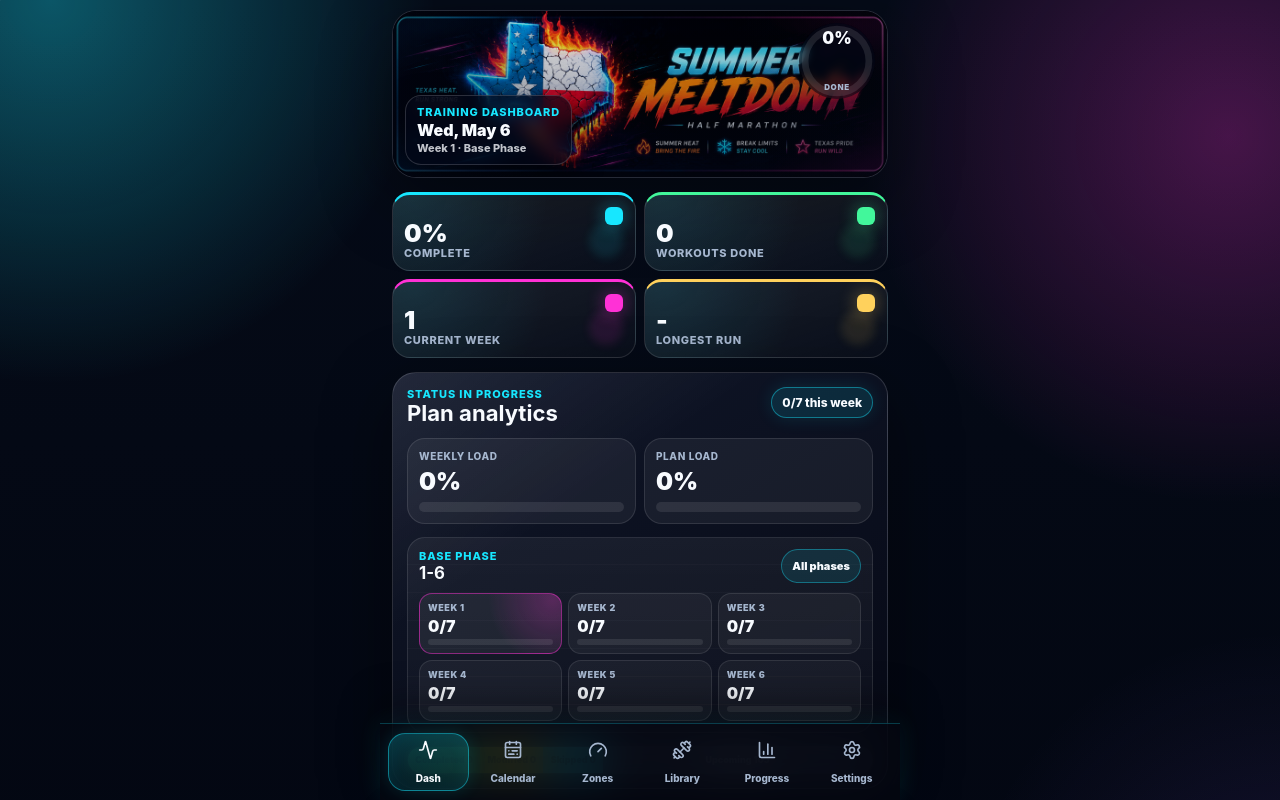
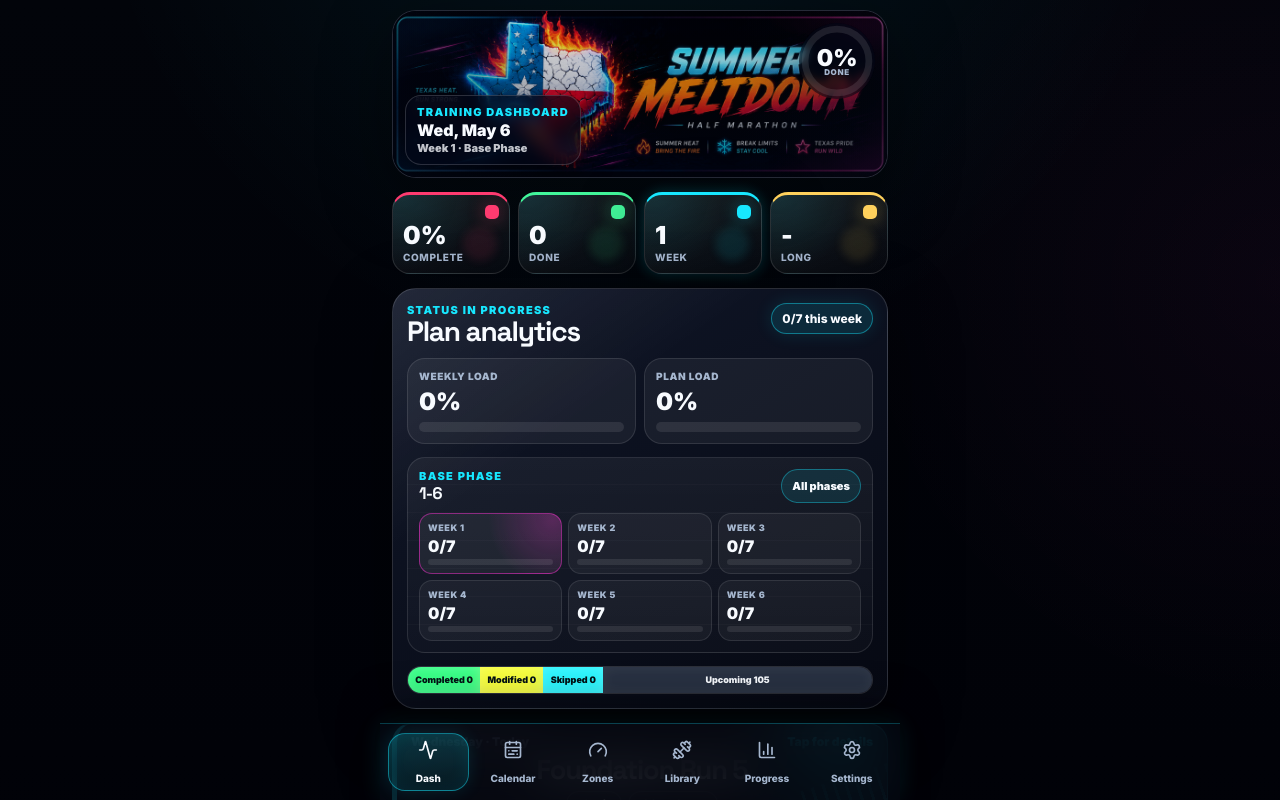
Before and after one commit to NancyCu/half-ass, a React (Vite) app: page / in a window 1280 px wide. Shown: the top 800 px of the page. Built offline with nearby package versions, Linux system fonts and the light colour scheme.

Commit message:
Polish dark training dashboard flows

```diff
--- a/src/components/ProgressSummary.tsx
+++ b/src/components/ProgressSummary.tsx
@@ -1,15 +1,37 @@
+import type { CSSProperties } from 'react'
 import type { useProgress } from '../hooks/useProgress'
+import type { WorkoutLibraryEntry } from '../data/workoutLibrary'
 
 type Summary = ReturnType<typeof useProgress>['summary']
+type AccentTone = WorkoutLibraryEntry['color'] | 'magenta'
 
 const metrics = [
   { key: 'complete', label: 'Complete', tone: 'cyan' },
-  { key: 'done', label: 'Workouts done', tone: 'green' },
-  { key: 'week', label: 'Current week', tone: 'magenta' },
-  { key: 'longest', label: 'Longest run', tone: 'gold' },
+  { key: 'done', label: 'Done', tone: 'green' },
+  { key: 'week', label: 'Week', tone: 'magenta' },
+  { key: 'longest', label: 'Long', tone: 'gold' },
 ] as const
 
-export function ProgressSummary({ summary, currentWeek }: { summary: Summary; currentWeek: number }) {
+function progressColor(percent: number) {
+  const clamped = Math.max(0, Math.min(100, percent)) / 100
+  const start = { r: 255, g: 59, b: 112 }
+  const end = { r: 66, g: 247, b: 155 }
+  const r = Math.round(start.r + (end.r - start.r) * clamped)
+  const g = Math.round(start.g + (end.g - start.g) * clamped)
+  const b = Math.round(start.b + (end.b - start.b) * clamped)
+  return `rgb(${r}, ${g}, ${b})`
+}
+
+export function ProgressSummary({
+  summary,
+  currentWeek,
+  currentWeekTone = 'magenta',
+}: {
+  summary: Summary
+  currentWeek: number
+  currentWeekTone?: AccentTone
+}) {
+  const completeTone = progressColor(summary.percentage)
   const values = {
     complete: `${summary.percentage}%`,
     done: summary.completed,
@@ -19,13 +41,24 @@ export function ProgressSummary({ summary, currentWeek }: { summary: Summary; cu
 
   return (
     <section className="summary-grid" aria-label="Progress summary">
-      {metrics.map((metric) => (
-        <div className={`stat-card ${metric.tone}`} key={metric.key}>
-          <span className="stat-icon" aria-hidden="true" />
-          <strong>{values[metric.key]}</strong>
-          <p>{metric.label}</p>
-        </div>
-      ))}
+      {metrics.map((metric) => {
+        const style = metric.key === 'complete'
+          ? { '--tone': completeTone } as CSSProperties
+          : undefined
+        const className = metric.key === 'week'
+          ? `stat-card current-week ${currentWeekTone}`
+          : metric.key === 'complete'
+            ? 'stat-card progress-complete'
+            : `stat-card ${metric.tone}`
+
+        return (
+          <div className={className} style={style} key={metric.key}>
+            <span className="stat-icon" aria-hidden="true" />
+            <strong>{values[metric.key]}</strong>
+            <p>{metric.label}</p>
+          </div>
+        )
+      })}
     </section>
   )
 }
--- a/src/index.css
+++ b/src/index.css
@@ -1,7 +1,13 @@
+@import url('https://fonts.googleapis.com/css2?family=Inter:wght@400;500;600;700;800;900&family=Space+Grotesk:wght@500;600;700&display=swap');
+
 * { box-sizing: border-box; }
 
+html {
+  scroll-behavior: smooth;
+}
+
 :root {
-  --bg: #030712;
+  --bg: #02040a;
   --panel: rgba(12, 18, 33, 0.82);
   --panel-2: rgba(20, 28, 47, 0.76);
   --text: #f8fbff;
@@ -25,7 +31,7 @@
   --shadow: 0 22px 70px rgba(0, 0, 0, 0.42);
   color: var(--text);
   background: var(--bg);
-  font-family: Inter, ui-sans-serif, system-ui, -apple-system, BlinkMacSystemFont, "Segoe UI", sans-serif;
+  font-family: 'Inter', ui-sans-serif, system-ui, -apple-system, BlinkMacSystemFont, "Segoe UI", sans-serif;
   font-synthesis: none;
   text-rendering: optimizeLegibility;
   -webkit-font-smoothing: antialiased;
@@ -53,12 +59,10 @@ body {
   min-height: 100svh;
   overflow-x: hidden;
   background:
-    linear-gradient(125deg, rgba(255, 255, 255, 0.035) 0 1px, transparent 1px 42px),
-    radial-gradient(circle at 4% 0%, rgba(23, 231, 255, 0.34), transparent 24rem),
-    radial-gradient(circle at 96% 8%, rgba(255, 49, 214, 0.26), transparent 23rem),
-    radial-gradient(circle at 52% 92%, rgba(255, 180, 72, 0.22), transparent 24rem),
-    radial-gradient(circle at 100% 56%, rgba(143, 92, 255, 0.13), transparent 20rem),
-    linear-gradient(180deg, #050b18 0%, #030712 52%, #070814 100%);
+    radial-gradient(circle at 50% -12%, rgba(23, 231, 255, 0.08), transparent 30%),
+    radial-gradient(circle at 100% 18%, rgba(255, 49, 214, 0.035), transparent 24%),
+    linear-gradient(180deg, #02040a 0%, #010208 48%, #000104 100%);
+  font-family: 'Inter', ui-sans-serif, system-ui, -apple-system, BlinkMacSystemFont, "Segoe UI", sans-serif;
 }
 
 body::before {
@@ -67,11 +71,11 @@ body::before {
   inset: 0;
   z-index: -1;
   pointer-events: none;
-  opacity: 0.38;
-  background:
-    repeating-linear-gradient(155deg, transparent 0 14px, rgba(23, 231, 255, 0.05) 15px, transparent 16px 34px),
-    linear-gradient(90deg, transparent 0 9%, rgba(255, 63, 211, 0.05) 10%, transparent 12% 100%);
-  mask-image: linear-gradient(180deg, #000 0%, rgba(0, 0, 0, 0.55) 58%, transparent 100%);
+  opacity: 0.04;
+  background:
+    linear-gradient(125deg, rgba(255, 255, 255, 0.65) 0 1px, transparent 1px 42px),
+    repeating-linear-gradient(155deg, transparent 0 18px, rgba(23, 231, 255, 0.34) 19px, transparent 20px 46px);
+  mask-image: linear-gradient(180deg, #000 0%, rgba(0, 0, 0, 0.55) 62%, transparent 100%);
 }
 
 :root[data-theme='print'] body {
@@ -94,21 +98,39 @@ button {
   cursor: pointer;
 }
 
-h1, h2, p {
+h1, h2, h3, p {
   margin: 0;
 }
 
 h1 {
-  font-size: clamp(2rem, 9vw, 3.2rem);
-  line-height: 0.98;
-  letter-spacing: 0;
-  font-weight: 900;
+  font-family: 'Space Grotesk', 'Inter', ui-sans-serif, system-ui, sans-serif;
+  font-size: clamp(42px, 12vw, 64px);
+  line-height: 0.95;
+  letter-spacing: -0.05em;
+  font-weight: 700;
 }
 
 h2 {
-  font-size: clamp(1.15rem, 5vw, 1.38rem);
-  line-height: 1.12;
-  letter-spacing: 0;
+  font-family: 'Space Grotesk', 'Inter', ui-sans-serif, system-ui, sans-serif;
+  font-size: clamp(22px, 6vw, 28px);
+  line-height: 1;
+  letter-spacing: -0.045em;
+  font-weight: 700;
+}
+
+h3,
+.hero-title,
+.page-title,
+.workout-title,
+.card-title,
+.month-agenda-card > strong,
+.dashboard-workout-tile > strong,
+.dashboard-day-row > strong,
+.block-day-row > strong,
+.library-card h2,
+.today-card h1 {
+  font-family: 'Space Grotesk', 'Inter', ui-sans-serif, system-ui, sans-serif;
+  letter-spacing: -0.045em;
 }
 
 .app-shell {
@@ -139,8 +161,8 @@ h2 {
 .eyebrow {
   color: var(--cyan);
   font-size: 11px;
-  font-weight: 800;
-  letter-spacing: 0.08em;
+  font-weight: 900;
+  letter-spacing: 0.12em;
   text-transform: uppercase;
 }
 
@@ -421,25 +443,35 @@ h2 {
 }
 
 .dashboard-ring circle + circle {
-  stroke: var(--cyan);
+  stroke: var(--progress-tone, var(--cyan));
   stroke-linecap: round;
-  filter: drop-shadow(0 0 10px rgba(23, 231, 255, 0.7));
+  filter: drop-shadow(0 0 10px color-mix(in srgb, var(--progress-tone, var(--cyan)) 70%, transparent));
 }
 
 .dashboard-ring strong {
-  color: var(--text);
-  font-size: 1.05rem;
+  position: absolute;
+  top: 50%;
+  left: 50%;
+  z-index: 1;
+  color: var(--text);
+  font-size: 1.45rem;
   line-height: 1;
   font-weight: 950;
+  transform: translate(-50%, -62%);
 }
 
 .dashboard-ring span {
-  margin-top: 22px;
+  position: absolute;
+  top: 58%;
+  left: 50%;
+  z-index: 1;
+  margin-top: 0;
   color: var(--muted);
   font-size: 8px;
   font-weight: 900;
   letter-spacing: 0.08em;
   text-transform: uppercase;
+  transform: translateX(-50%);
 }
 
 .dashboard-topline,
@@ -1269,19 +1301,26 @@ input:focus {
 }
 
 .block-day-row.cyan,
-.roadmap-meter span.cyan { --tone: var(--cyan); }
+.roadmap-meter span.cyan,
+.roadmap-meter i.cyan { --tone: var(--cyan); }
 .block-day-row.green,
-.roadmap-meter span.green { --tone: var(--green); }
+.roadmap-meter span.green,
+.roadmap-meter i.green { --tone: var(--green); }
 .block-day-row.purple,
-.roadmap-meter span.purple { --tone: var(--magenta); }
+.roadmap-meter span.purple,
+.roadmap-meter i.purple { --tone: var(--magenta); }
 .block-day-row.orange,
-.roadmap-meter span.orange { --tone: var(--orange); }
+.roadmap-meter span.orange,
+.roadmap-meter i.orange { --tone: var(--orange); }
 .block-day-row.gold,
 .roadmap-meter span.gold,
+.roadmap-meter i.gold,
 .block-day-row.race,
-.roadmap-meter span.race { --tone: var(--gold); }
+.roadmap-meter span.race,
+.roadmap-meter i.race { --tone: var(--gold); }
 .block-day-row.gray,
-.roadmap-meter span.gray { --tone: var(--gray); }
+.roadmap-meter span.gray,
+.roadmap-meter i.gray { --tone: var(--gray); }
 
 .block-day-date {
   color: var(--muted);
@@ -1333,16 +1372,40 @@ input:focus {
   gap: 5px;
 }
 
-.roadmap-meter span {
+.roadmap-meter span,
+.roadmap-meter i {
+  display: block;
   min-height: 13px;
   border-radius: 999px;
   background: color-mix(in srgb, var(--tone) 62%, rgba(255, 255, 255, 0.08));
   opacity: 0.55;
 }
 
-.roadmap-meter span.completed {
+.roadmap-meter span.completed,
+.roadmap-meter i.completed {
   opacity: 1;
   box-shadow: 0 0 14px color-mix(in srgb, var(--tone) 42%, transparent);
+}
+
+.roadmap-week-drill {
+  display: grid;
+  gap: 12px;
+  width: 100%;
+  border: 0;
+  padding: 0;
+  color: inherit;
+  background: transparent;
+  text-align: left;
+}
+
+.roadmap-detail-flow {
+  display: grid;
+  gap: 12px;
+  animation: smoothReveal 220ms ease both;
+}
+
+.roadmap-back-button {
+  width: 100%;
 }
 
 .roadmap-open-button {
@@ -1445,13 +1508,116 @@ dd {
   box-shadow: 0 0 20px color-mix(in srgb, var(--tone) 34%, transparent);
 }
 
+.library-stack {
+  display: grid;
+  gap: 12px;
+}
+
+.library-index {
+  display: grid;
+  grid-template-columns: repeat(2, minmax(0, 1fr));
+  gap: 8px;
+}
+
+.library-index-card {
+  --tone: var(--cyan);
+  min-width: 0;
+  display: grid;
+  gap: 7px;
+  min-height: 116px;
+  padding: 12px;
+  border: 1px solid color-mix(in srgb, var(--tone) 38%, rgba(255, 255, 255, 0.12));
+  border-top: 4px solid var(--tone);
+  border-radius: 20px;
+  color: var(--text);
+  background:
+    radial-gradient(circle at 88% 10%, color-mix(in srgb, var(--tone) 22%, transparent), transparent 5rem),
+    linear-gradient(145deg, rgba(255, 255, 255, 0.07), rgba(255, 255, 255, 0.028));
+  text-align: left;
+  box-shadow: 0 14px 34px rgba(0, 0, 0, 0.24);
+  transition: transform 180ms ease, border-color 180ms ease, box-shadow 180ms ease, background 180ms ease;
+}
+
+.library-index-card.selected {
+  border-color: color-mix(in srgb, var(--tone) 78%, #ffffff 14%);
+  background:
+    radial-gradient(circle at 88% 12%, color-mix(in srgb, var(--tone) 34%, transparent), transparent 6rem),
+    linear-gradient(145deg, color-mix(in srgb, var(--tone) 16%, transparent), rgba(255, 255, 255, 0.04));
+  box-shadow: 0 18px 44px rgba(0, 0, 0, 0.32), 0 0 28px color-mix(in srgb, var(--tone) 28%, transparent);
+}
+
+.library-index-card.cyan { --tone: var(--cyan); }
+.library-index-card.green { --tone: var(--green); }
+.library-index-card.purple { --tone: var(--magenta); }
+.library-index-card.orange { --tone: var(--orange); }
+.library-index-card.gold,
+.library-index-card.race { --tone: var(--gold); }
+.library-index-card.gray { --tone: var(--gray); }
+
+.library-index-card strong {
+  min-width: 0;
+  color: var(--text);
+  font-family: 'Space Grotesk', 'Inter', ui-sans-serif, system-ui, sans-serif;
+  font-size: clamp(1.05rem, 4.7vw, 1.35rem);
+  line-height: 1;
+  letter-spacing: -0.04em;
+}
+
+.library-index-card em {
+  color: var(--muted);
+  font-size: 11px;
+  font-style: normal;
+  font-weight: 900;
+  letter-spacing: 0.06em;
+  text-transform: uppercase;
+}
+
+.library-detail-card {
+  animation: smoothReveal 220ms ease both;
+}
+
+.library-variant-list {
+  display: grid;
+  gap: 8px;
+}
+
+.library-variant-list > div {
+  display: flex;
+  flex-wrap: wrap;
+  gap: 7px;
+}
+
+.library-variant-list span {
+  border: 1px solid color-mix(in srgb, var(--tone) 36%, rgba(255, 255, 255, 0.12));
+  border-radius: 999px;
+  padding: 7px 9px;
+  color: var(--text);
+  background: rgba(0, 0, 0, 0.17);
+  font-size: 12px;
+  font-weight: 850;
+}
+
+@keyframes smoothReveal {
+  from {
+    opacity: 0;
+    transform: translateY(8px);
+  }
+  to {
+    opacity: 1;
+    transform: translateY(0);
+  }
+}
+
 .summary-grid {
-  grid-template-columns: repeat(2, minmax(0, 1fr));
+  grid-template-columns: repeat(4, minmax(0, 1fr));
+  gap: 8px;
 }
 
 .stat-card {
   position: relative;
   overflow: hidden;
+  min-height: 76px;
+  padding: 10px;
   border-top: 3px solid var(--tone, var(--cyan));
 }
 
@@ -1471,25 +1637,48 @@ dd {
 .stat-card.green { --tone: var(--green); }
 .stat-card.magenta { --tone: var(--magenta); }
 .stat-card.gold { --tone: var(--gold); }
+.stat-card.purple { --tone: var(--magenta); }
+.stat-card.orange { --tone: var(--orange); }
+.stat-card.gray { --tone: var(--gray); }
+.stat-card.race { --tone: var(--gold); }
 
 .stat-card strong {
   display: block;
-  margin-top: 16px;
-  color: var(--text);
-  font-size: 1.55rem;
+  margin-top: 18px;
+  color: var(--text);
+  font-size: clamp(1.18rem, 4.8vw, 1.55rem);
   line-height: 1;
   font-weight: 950;
 }
 
+.stat-card p {
+  margin-top: 4px;
+  font-size: 10px;
+  line-height: 1.1;
+}
+
 .stat-icon {
   position: absolute;
-  top: 12px;
-  right: 12px;
-  width: 18px;
-  height: 18px;
-  border-radius: 6px;
+  top: 10px;
+  right: 10px;
+  width: 14px;
+  height: 14px;
+  border-radius: 5px;
   background: var(--tone, var(--cyan));
   box-shadow: 0 0 18px color-mix(in srgb, var(--tone, var(--cyan)) 45%, transparent);
+}
+
+.stat-card.current-week {
+  animation: currentWeekStatPulse 1.9s ease-in-out infinite;
+}
+
+@keyframes currentWeekStatPulse {
+  0%, 100% {
+    box-shadow: var(--shadow), 0 0 14px color-mix(in srgb, var(--tone) 22%, transparent);
+  }
+  50% {
+    box-shadow: var(--shadow), 0 0 34px color-mix(in srgb, var(--tone) 48%, transparent);
+  }
 }
 
 .progress-panel {
@@ -1793,13 +1982,13 @@ dd {
 .dashboard-workout-tile {
   position: relative;
   display: grid;
-  gap: 9px;
+  gap: 7px;
   width: 100%;
   overflow: hidden;
   border: 1px solid rgba(23, 231, 255, 0.28);
   border-left: 5px solid var(--cyan);
   border-radius: 20px;
-  padding: 13px 14px;
+  padding: 10px 14px;
   color: var(--text);
   background:
     radial-gradient(circle at 92% 14%, rgba(23, 231, 255, 0.2), transparent 8rem),
@@ -1845,7 +2034,7 @@ dd {
 .dashboard-workout-tile > strong {
   display: block;
   color: var(--text);
-  font-size: clamp(1.45rem, 7vw, 2rem);
+  font-size: clamp(1.25rem, 5.8vw, 1.7rem);
   line-height: 1.05;
   font-weight: 950;
   text-align: center;
@@ -1863,17 +2052,17 @@ dd {
 }
 
 .workout-tile-quick-facts > span {
-  min-height: 30px;
+  min-height: 26px;
   display: inline-flex;
   align-items: center;
   justify-content: center;
   min-width: 0;
-  padding: 6px 9px;
+  padding: 5px 8px;
   border: 1px solid rgba(255, 255, 255, 0.1);
   border-radius: 999px;
   background: rgba(0, 0, 0, 0.16);
   color: var(--text);
-  font-size: 12px;
+  font-size: 11px;
   font-weight: 900;
   line-height: 1.2;
 }
--- a/src/pages/Calendar.tsx
+++ b/src/pages/Calendar.tsx
@@ -113,6 +113,7 @@ export function Calendar({
   const currentBlock = Math.floor((currentWeek - 1) / 4)
   const [mode, setMode] = useState<CalendarMode>('month')
   const [visibleMonth, setVisibleMonth] = useState(() => new Date())
+  const [selectedRoadmapWeek, setSelectedRoadmapWeek] = useState<WeekPlan | null>(null)
 
   const monthDays = useMemo(() => buildMonthDays(visibleMonth, week1Start), [visibleMonth, week1Start])
   const monthWorkouts = useMemo(
@@ -150,9 +151,9 @@ export function Calendar({
       </header>
 
       <div className="segmented-control sticky-control calendar-view-control" role="group" aria-label="Calendar layout">
-        <button className={mode === 'week' ? 'selected' : ''} type="button" onClick={() => setMode('week')}>Week</button>
-        <button className={mode === 'month' ? 'selected' : ''} type="button" onClick={() => setMode('month')}>Month</button>
-        <button className={mode === 'block' ? 'selected' : ''} type="button" onClick={() => setMode('block')}>4-week</button>
+        <button className={mode === 'week' ? 'selected' : ''} type="button" onClick={() => { setSelectedRoadmapWeek(null); setMode('week') }}>Week</button>
+        <button className={mode === 'month' ? 'selected' : ''} type="button" onClick={() => { setSelectedRoadmapWeek(null); setMode('month') }}>Month</button>
+        <button className={mode === 'block' ? 'selected' : ''} type="button" onClick={() => { setSelectedRoadmapWeek(null); setMode('block') }}>4-week</button>
         <button className={mode === 'full' ? 'selected' : ''} type="button" onClick={() => setMode('full')}>Full</button>
       </div>
 
@@ -286,29 +287,38 @@ export function Calendar({
         <section className="roadmap-list" aria-label="Full 15-week training roadmap">
           <div className="month-section-heading">
             <p className="eyebrow">Program roadmap</p>
-            <h2>15 weeks at a glance</h2>
+            <h2>{selectedRoadmapWeek ? `Week ${selectedRoadmapWeek.week} details` : '15 weeks at a glance'}</h2>
           </div>
-          {trainingPlan.map((week) => {
+          {selectedRoadmapWeek ? (
+            <div className="roadmap-detail-flow">
+              <button className="secondary-button roadmap-back-button" type="button" onClick={() => setSelectedRoadmapWeek(null)}>
+                <ChevronLeft size={18} aria-hidden="true" /> Back to 15 weeks
+              </button>
+              <WeekCard week={selectedRoadmapWeek} week1Start={week1Start} progress={progressApi.progress} onOpenWorkout={onOpenWorkout} />
+            </div>
+          ) : trainingPlan.map((week) => {
             const keyRun = keyWorkout(week)
             const completed = completedCount(week, progressApi)
             return (
               <section className={`roadmap-week-card ${phaseClass(week)} ${week.week === currentWeek ? 'current-week' : ''}`} key={week.week}>
-                <div>
+                <button className="roadmap-week-drill" type="button" onClick={() => setSelectedRoadmapWeek(week)}>
+                  <span>
                     <p className="eyebrow">{week.phase}</p>
                     <h2>Week {week.week}</h2>
-                </div>
-                <div className="roadmap-meter" aria-label={`${completed} of 7 workouts done`}>
+                  </span>
+                  <span className="roadmap-meter" aria-label={`${completed} of 7 workouts done`}>
                     {week.days.map((workout) => {
                       const library = getWorkoutLibraryEntry(workout.type)
                       const status = progressApi.progress.workouts[workout.id]?.status
-                    return <span className={`${library.color} ${status ?? ''}`} key={workout.id} />
+                      return <i className={`${library.color} ${status ?? ''}`} key={workout.id} />
                     })}
-                </div>
-                <div className="roadmap-facts">
+                  </span>
+                  <span className="roadmap-facts">
                     <span><small>Miles</small><strong>{weekMiles(week)}</strong></span>
                     <span><small>Key run</small><strong>{keyRun.name}</strong></span>
                     <span><small>Target</small><strong>{keyRun.miles ? `${keyRun.miles} mi` : keyRun.duration}</strong></span>
-                </div>
+                  </span>
+                </button>
                 <button className="secondary-button roadmap-open-button" type="button" onClick={() => onOpenWorkout(keyRun)}>
                   Open key run
                 </button>
--- a/src/pages/Dashboard.tsx
+++ b/src/pages/Dashboard.tsx
@@ -1,14 +1,12 @@
-import { useState } from 'react'
+import { useState, type CSSProperties } from 'react'
 import { ProgressSummary } from '../components/ProgressSummary'
 import { ZoneChips } from '../components/ZoneChips'
 import { allWorkouts, trainingPlan, type Workout } from '../data/trainingPlan'
 import { getWorkoutLibraryEntry } from '../data/workoutLibrary'
 import type { useProgress } from '../hooks/useProgress'
-import { getCurrentWeek, getCurrentWeekNumber, getWorkoutForDate, workoutDate } from '../utils/workouts'
+import { getCurrentWeek, getCurrentWeekNumber, getWorkoutForDate } from '../utils/workouts'
 
 type ProgressApi = ReturnType<typeof useProgress>
-
-const easyDayTypes = ['foundation', 'recovery', 'long-run', 'long-speed-play', 'long-fast-finish']
 
 function workoutLoad(workout: Workout) {
   const durationMinutes = Number.parseFloat(workout.duration)
@@ -27,6 +25,16 @@ function isQualityWorkout(workout: Workout) {
   return !['foundation', 'recovery', 'rest'].includes(workout.type) && !isLongWorkout(workout)
 }
 
+function progressColor(percent: number) {
+  const clamped = Math.max(0, Math.min(100, percent)) / 100
+  const start = { r: 255, g: 59, b: 112 }
+  const end = { r: 66, g: 247, b: 155 }
+  const r = Math.round(start.r + (end.r - start.r) * clamped)
+  const g = Math.round(start.g + (end.g - start.g) * clamped)
+  const b = Math.round(start.b + (end.b - start.b) * clamped)
+  return `rgb(${r}, ${g}, ${b})`
+}
+
 export function Dashboard({
   week1Start,
   progressApi,
@@ -42,13 +50,13 @@ export function Dashboard({
   const currentWeek = getCurrentWeek(week1Start)
   const currentWeekNumber = getCurrentWeekNumber(week1Start)
   const activePhase = focusedPhase ?? currentWeek.phase
+  const todayLibrary = getWorkoutLibraryEntry(today.type)
   const todayProgress = progressApi.progress.workouts[today.id]
   const weeklyDone = currentWeek.days.filter((workout) => progressApi.progress.workouts[workout.id]?.status === 'completed').length
   const weeklyMiles = estimatedWeekMiles(currentWeek.days)
   const weeklyLongRun = currentWeek.days.find((workout) => isLongWorkout(workout))
   const weeklyQuality = currentWeek.days.filter((workout) => isQualityWorkout(workout)).length
-  const todayDate = workoutDate(today, week1Start)
-  const compactDate = new Intl.DateTimeFormat(undefined, { weekday: 'short', month: 'short', day: 'numeric' }).format(todayDate)
+  const compactDate = new Intl.DateTimeFormat(undefined, { weekday: 'short', month: 'short', day: 'numeric' }).format(new Date())
   const completedWorkouts = allWorkouts.filter((workout) => progressApi.progress.workouts[workout.id]?.status === 'completed')
   const completedLoad = completedWorkouts.reduce((total, workout) => total + workoutLoad(workout), 0)
   const plannedLoad = allWorkouts.reduce((total, workout) => total + workoutLoad(workout), 0)
@@ -72,7 +80,6 @@ export function Dashboard({
   const selectedWeek = drillWeek ? trainingPlan.find((week) => week.week === drillWeek) : null
   const activePhaseWeeks = phaseGroups[activePhase] ?? phaseGroups[currentWeek.phase] ?? []
   const distanceOrDuration = today.miles ? `${today.miles} mi` : today.duration
-  const isEasyDay = easyDayTypes.includes(today.type)
   const todayNote = todayProgress?.note?.trim()
   const todayFlags = todayProgress?.flags ?? []
   const circumference = 2 * Math.PI * 42
@@ -87,7 +94,11 @@ export function Dashboard({
           <strong>{compactDate}</strong>
           <span>Week {currentWeekNumber} · {currentWeek.phase}</span>
         </div>
-        <div className="dashboard-ring" aria-label={`${progressApi.summary.percentage}% complete`}>
+        <div
+          className="dashboard-ring"
+          style={{ '--progress-tone': progressColor(progressApi.summary.percentage) } as CSSProperties}
+          aria-label={`${progressApi.summary.percentage}% complete`}
+        >
           <svg viewBox="0 0 100 100" role="img" aria-hidden="true">
             <circle cx="50" cy="50" r="42" />
             <circle cx="50" cy="50" r="42" style={{ strokeDasharray: circumference, strokeDashoffset: ringOffset }} />
@@ -96,7 +107,7 @@ export function Dashboard({
           <span>done</span>
         </div>
       </header>
-      <ProgressSummary summary={progressApi.summary} currentWeek={currentWeekNumber} />
+      <ProgressSummary summary={progressApi.summary} currentWeek={currentWeekNumber} currentWeekTone={todayLibrary.color} />
       <section className="dashboard-analytics-panel">
         <div className="analytics-panel-header">
           <div>
@@ -204,7 +215,6 @@ export function Dashboard({
           <span>{distanceOrDuration}</span>
           <span>{today.targetBpm}</span>
         </span>
-        {isEasyDay ? <span className="compact-warning">Easy day: stay under 143 bpm</span> : null}
         {todayNote || todayFlags.length ? (
           <span className="workout-tile-notes compact">
             {todayNote ? <span>{todayNote}</span> : null}
```
Also changed, not shown: src/pages/WorkoutLibrary.tsx (+50 -10 lines). Lines whose indentation alone changed are shown as unchanged.
